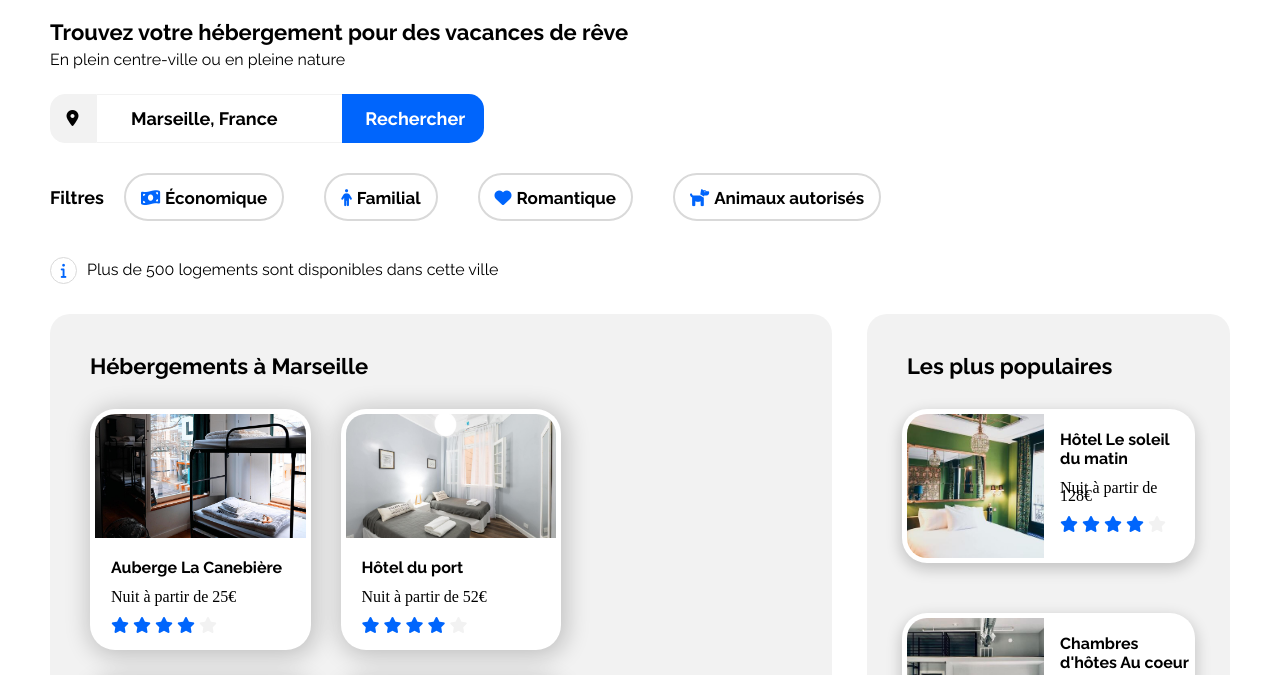
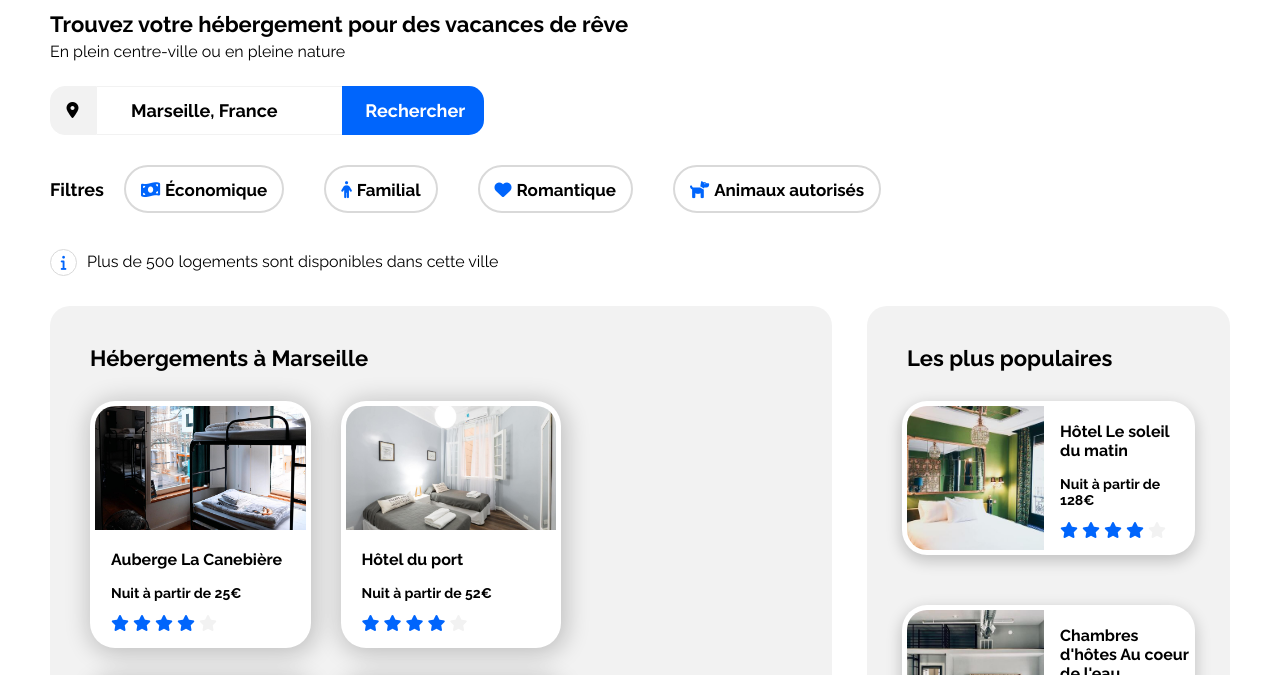
Before and after one commit to renaux-ludovic/site_booki, a plain HTML site: page index.html in a window 1280 px wide. Shown: the part 103-778 px from the top of the page. Drawn offline with Linux system fonts and the light colour scheme; a web font is replaced by a local one.

Commit message:
dekstop corrigé

```diff
--- a/css/style.css
+++ b/css/style.css
@@ -1,7 +1,6 @@
 /* general properties */
 body{
-    m
-    margin-top:auto;
+    margin-top:0;
     margin-left: 50px;
     margin-right: 50px;
     margin-bottom: 0;
@@ -295,7 +294,7 @@ input[type="submit"]{
     line-height: 19px;
     text-align: left;
 }
-.acccomodation-card p, .popular-card p,{
+.acccomodation-card p, .popular-card p{
     font-family: 'Raleway';
     font-size: 14px;
     font-weight: 600;
```
